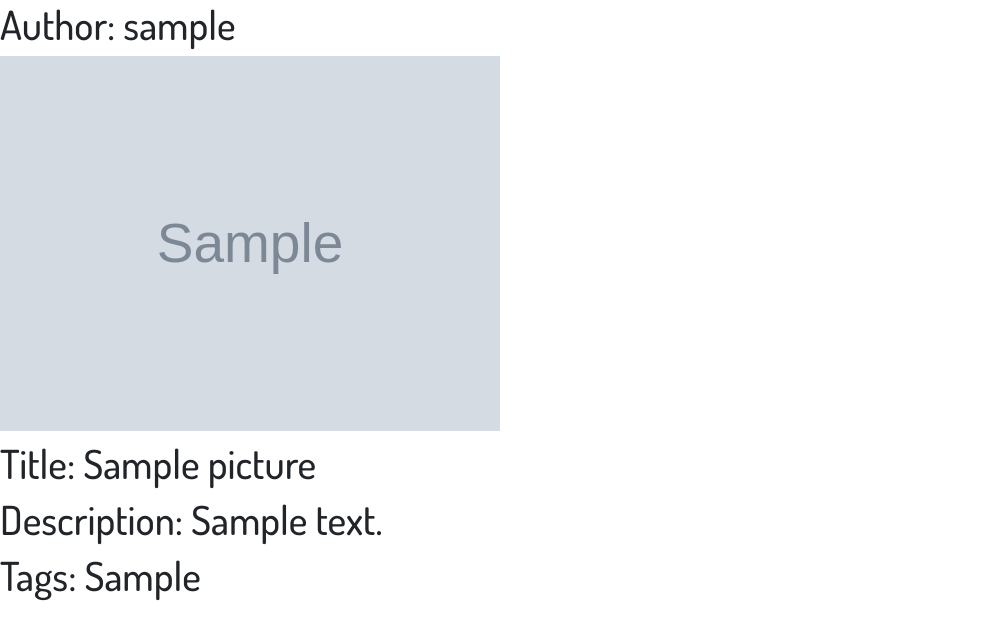
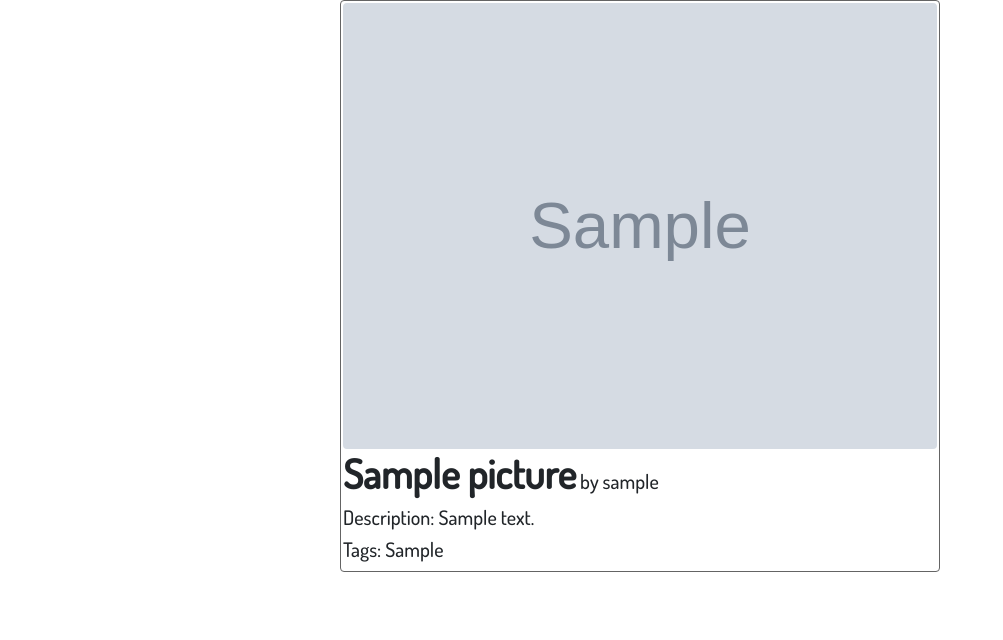
Before and after one commit to ShaneWD/photos_store, a Django app: page /picture/1/ in a window 1280 px wide. Shown: the part 54-694 px from the top of the page, without its empty margins (0-1003 px from the left). Run offline with Django 3.2, Linux system fonts and the light colour scheme; tables that the repository leaves empty hold one stand-in row (values such as "Sample post"); grey boxes marked "Sample" are stand-in pictures.

Commit message:
restyled detail page

```diff
--- a/project/main/templates/main/detail.html
+++ b/project/main/templates/main/detail.html
@@ -1,10 +1,11 @@
 {% extends 'main.html' %}
 {% block context %}
-    <div>
-        <h1>Author: {{picture.author}}<h1>
-        <img src="{{picture.image.url}}" style='width:500px'>
-        <h1>Title: {{picture.title}}<h1>
-        <h1>Description: {{picture.description}}<h1>
-        <h1>Tags: {{picture.tags}}<h1>
+    <div class="card" style="width: 600px; padding: 2px 2px; border:1px solid rgb(100, 100, 100);display: block;margin-left: auto;margin-right: auto;">
+        <img class="card-img-top" style="width: 594px; border-radius: 4px;" src="{{picture.image.url}}" alt="Card image cap">
+            <div>
+                <h1 style="font-size: 20px"><strong style="font-size: 40px">{{picture.title}}</strong> by {{picture.author}}</h1>
+                <h1 style="font-size: 20px">Description: {{picture.description}}</h1>
+                <h1 style="font-size: 20px">Tags: {{picture.tags}}</h1>
+            </div>
     </div>
 {% endblock context%}
```
